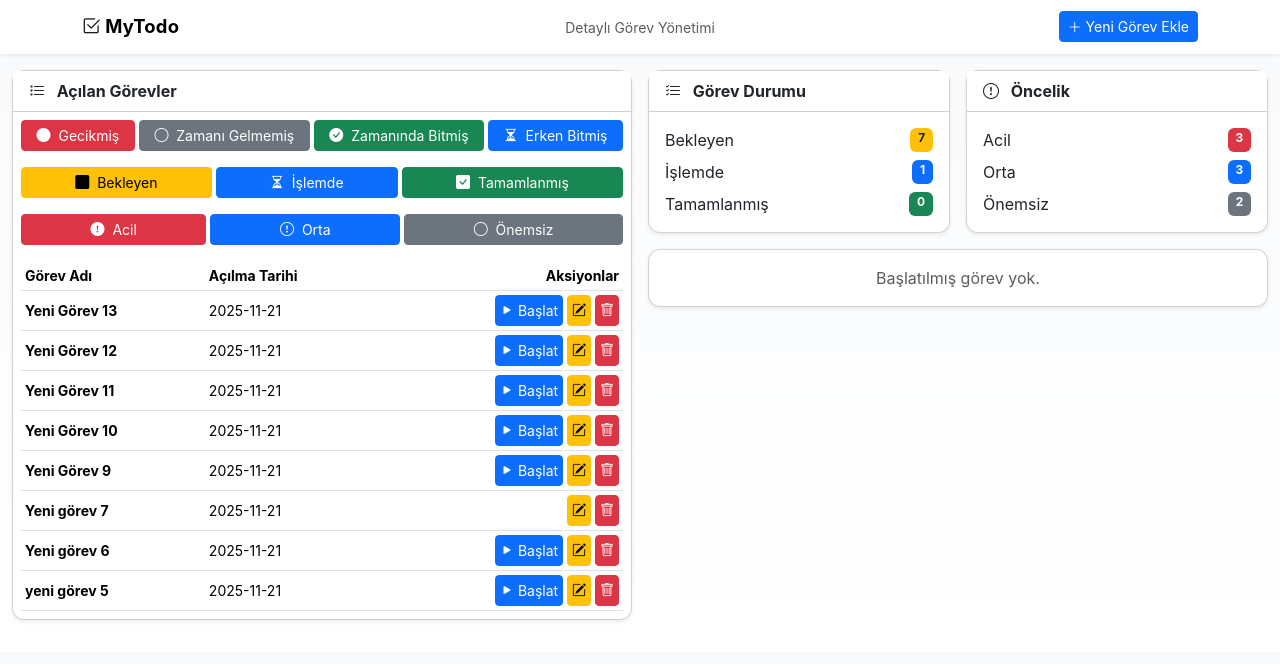
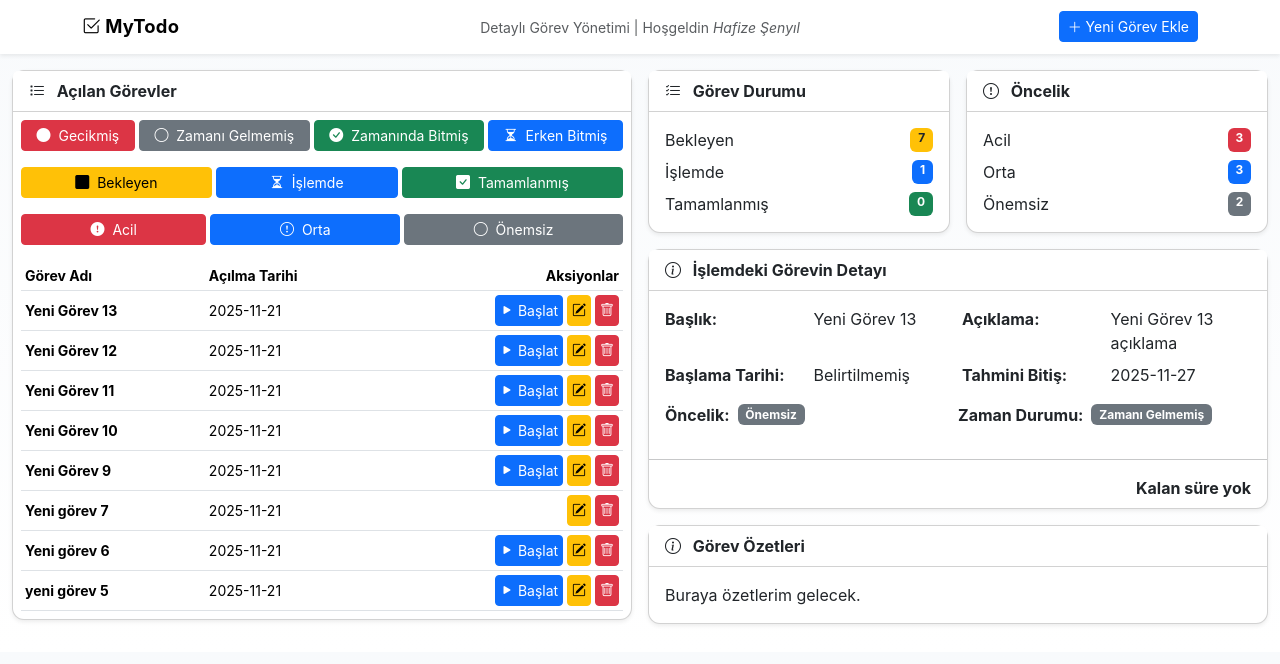
Before and after one commit to hafizecim/A1_OOP_Todo_App_Python, a Flask app: page / in a window 1280 px wide. Shown: the top 664 px of the page. Run offline with Flask 3, Linux system fonts and the light colour scheme; data comes from the database, SQL or seed files in the repository; both versions use the stored data as it was after the commit.

Commit message:
Görev Özeti Alanı eklenmiştir

```diff
--- a/templates/index.html
+++ b/templates/index.html
@@ -40,7 +40,7 @@
     </a>
 
     <span class="text-muted small position-absolute top-50 start-50 translate-middle">
-      Detaylı Görev Yönetimi
+      Detaylı Görev Yönetimi | Hoşgeldin <i>Hafize Şenyıl</i>
     </span>
 
     <a href="{{ url_for('new_task') }}" class="btn btn-primary btn-sm">
@@ -77,40 +77,12 @@
 
       <!-- BURADAN İTİBAREN SAYFA İÇERİĞİ -->
       <div class="row g-3">
-        <!-- Kart: Yeni görev ekleme
-        <div class="col-12">
-          <div class="card shadow-sm mb-3">
-            <div class="card-body">
-              <h5 class="card-title mb-3">Yeni Görev Ekle</h5>
-              <div class="row g-2">
-                <div class="col-9">
-                  <input
-                    type="text"
-                    class="form-control form-control-lg"
-                    placeholder="Görev Başlığını yazın"
-                    disabled
-                  />
-                </div>
-                <div class="col-3 d-grid">
-                  <a
-                    href="{{ url_for('new_task') }}"
-                    class="btn btn-primary btn-lg d-block"
-                  >
-                    <i class="bi bi-plus-lg"></i> Yeni Görev Ekle
-                  </a>
-                </div>
-              </div>
-            </div>
-          </div>
-        </div>
--->
+
         <!-- SOL PANEL: Açılan görevler listesi -->
         <div class="col-lg-6 left-panel">
           <div class="card shadow-sm mb-3">
             <div class="card-header bg-white">
-              <strong
-                ><i class="bi bi-list-task me-2"></i> Açılan Görevler</strong
-              >
+              <strong><i class="bi bi-list-task me-2"></i> Açılan Görevler</strong>
             </div>
             <div class="card-body p-2">
               <!-- FİLTRE BUTONLARI -->
@@ -185,25 +157,20 @@
                           </a>
                         {% endif %}
 
-
-                        <a
-                          href="{{ url_for('edit', id=task.id) }}"
+                        <a href="{{ url_for('edit', id=task.id) }}"
                           class="btn btn-sm btn-warning p-1"
-                          title="Düzenle"
-                        >
+                          title="Düzenle">
                           <i class="bi bi-pencil-square"></i>
                         </a>
                         <form
                           action="{{ url_for('delete_task', id=task.id) }}"
                           method="POST"
-                          class="d-inline"
-                        >
+                          class="d-inline">
                           <button
                             type="submit"
                             class="btn btn-sm btn-danger p-1"
                             title="Sil"
-                            onclick="return confirm('Görevi silmek istediğine emin misin?');"
-                          >
+                            onclick="return confirm('Görevi silmek istediğine emin misin?');">
                             <i class="bi bi-trash"></i>
                           </button>
                         </form>
@@ -222,8 +189,7 @@
           </div>
         </div>
 
-        <!-- ORTA PANEL ve SAĞ PANEL BURADA -->
-        <!-- ORTA PANEL: Durum ve Öncelik Kartları -->
+
         <!-- ORTA PANEL: Durum ve Öncelik Kartları + Detay Kartı -->
 <div class="col-lg-6">
     <div class="row g-3">
@@ -349,13 +315,17 @@
                 </div>
 </div>
 
+
+
+</div>
+
             </div>
 
             <hr>
 
             <!-- Butonlar ve kalan süre -->
-            <div class="d-flex justify-content-between align-items-center mt-2">
-                <div class="d-flex gap-2">
+            <div class="d-flex justify-content-between align-items-center ">
+                <div class="d-flex gap-2 mb-2 px-2">
                     {% if active_task %}
                       {% if active_task.status == 'in_progress' %}
                     <a href="{{ url_for('pause_task', id=active_task.id) }}" class="btn btn-warning">
@@ -369,7 +339,7 @@
 
                 </div>
                 <!-- Kalan süre -->
-                <div class="text-end fw-bold">
+                <div class="text-end fw-bold mb-2 px-3">
                     {% if active_task.due_date and active_task.started_at %}
                         {% set remaining_time = (active_task.due_date - active_task.started_at).days %}
                         Kalan: {{ remaining_time }} gün
@@ -390,6 +360,15 @@
 </div>
 
 
+<div class="col-12 mt-3">
+    <div class="card shadow-sm">
+        <div class="card-header bg-white">
+            <strong><i class="bi bi-info-circle me-2"></i> Görev Özetleri</strong>
+        </div>
+        <div class="card-body">
+            Buraya özetlerim gelecek.
+        </div>
+    </div>
 </div>
       </div>
     </main>
```
Also changed, not shown: instance/todo.db. Lines whose indentation alone changed are shown as unchanged.
